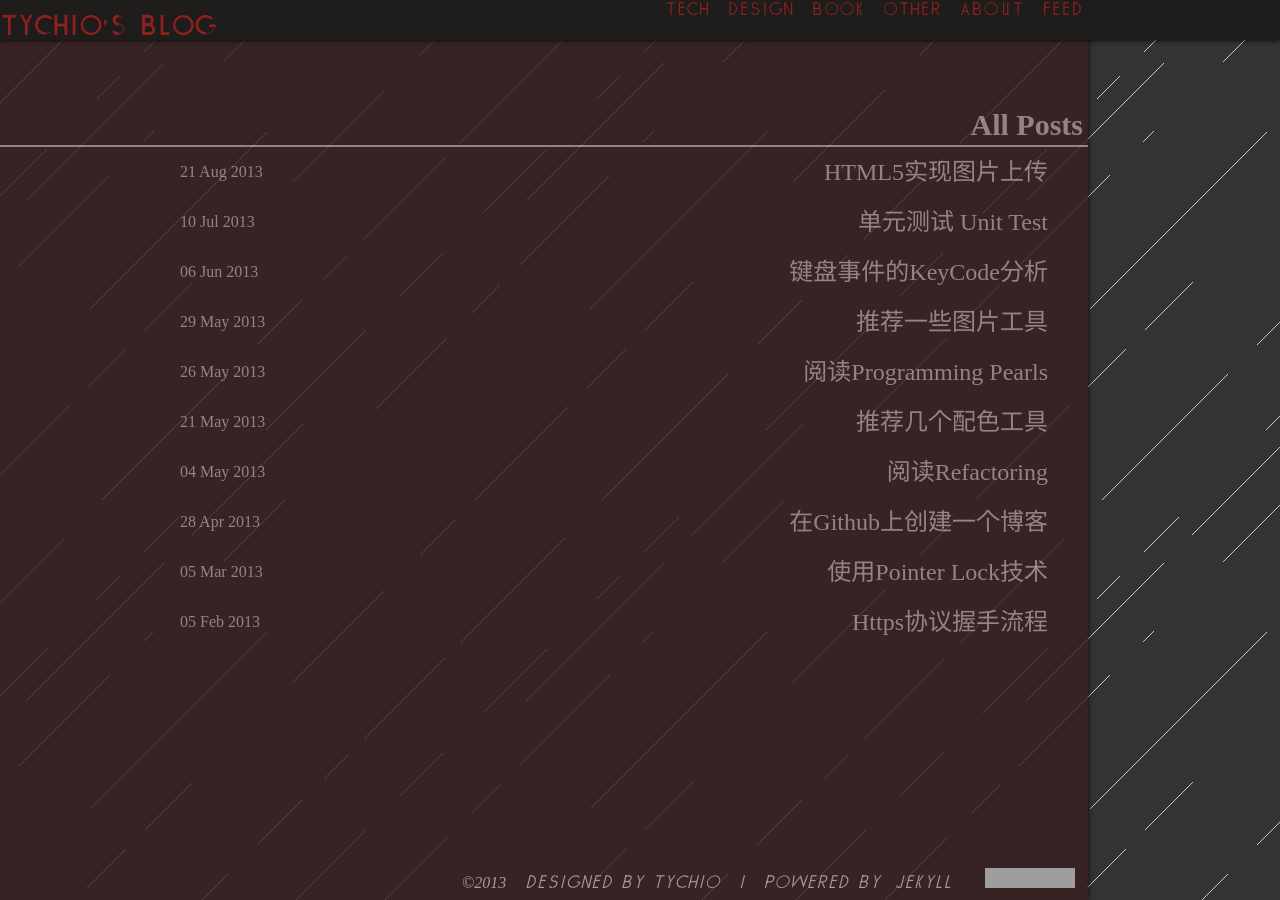
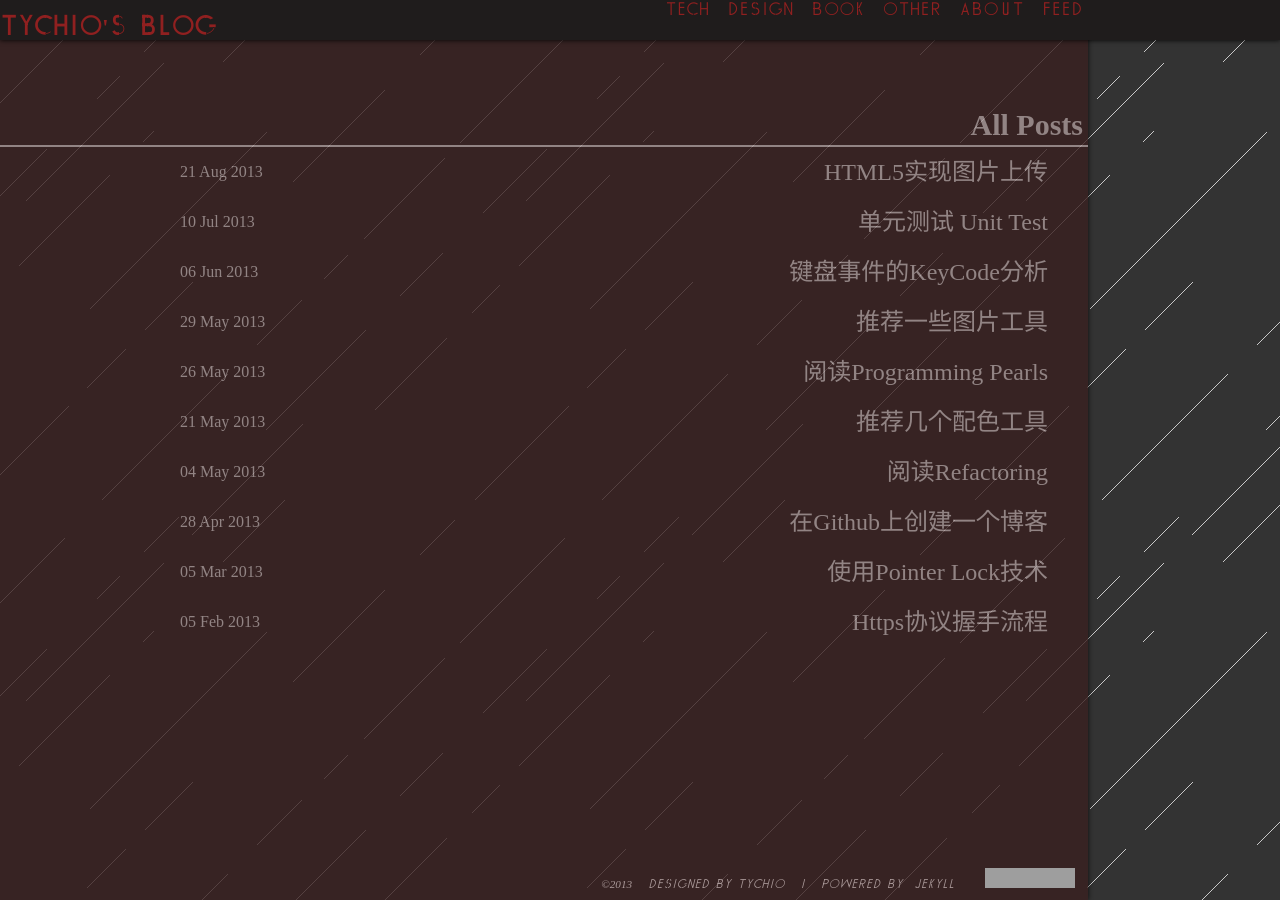
Before and after one commit to tychio/old_blog, a Jekyll site: the page built from index.html, in a window 1280 px wide. Built offline with Jekyll 4.4.1, drawn with Linux system fonts in a browser that asks for light colours; some web fonts are replaced; Markdown is read by kramdown in place of the engine named in the settings; grey boxes are pictures that could not be loaded.

Commit message:
downsize footer fontsize

```diff
--- a/css/style.css
+++ b/css/style.css
@@ -50,7 +50,7 @@
 section dl dd div.comment{padding-top:20px;margin-top:20px;border-top:2px solid #a99}
 footer{float:left;position:relative;z-index:11000;left:0;bottom:40px;height:40px;width:80%;}
 footer a#backtop{display:none;float:left;position:fixed;z-index:1001;right:0;bottom:0;height:40px;width:20%;line-height:60px;text-align:center;font-size:1.4rem;background:#1f1c1c}
-footer address{padding:8px;text-align:right;font-family:aftommy;}
+footer address{padding:8px;text-align:right;font-family:aftommy;font-size:.7rem;}
 footer address span,footer address a{padding:0 5px;color:#a99}
 footer address a:link,footer address a:visited{color:#a99}
 @media all and (min-width: 1025px) and (max-width: 1280px){header div#top,section,footer{width:85%}
--- a/css/style.styl
+++ b/css/style.styl
@@ -303,6 +303,7 @@
         padding $sizeLinePadding
         text-align right
         font-family $fontTitle
+        font-size $remSmall
         span, a
             padding 0 $sizeMargin
             color $colorText
```
